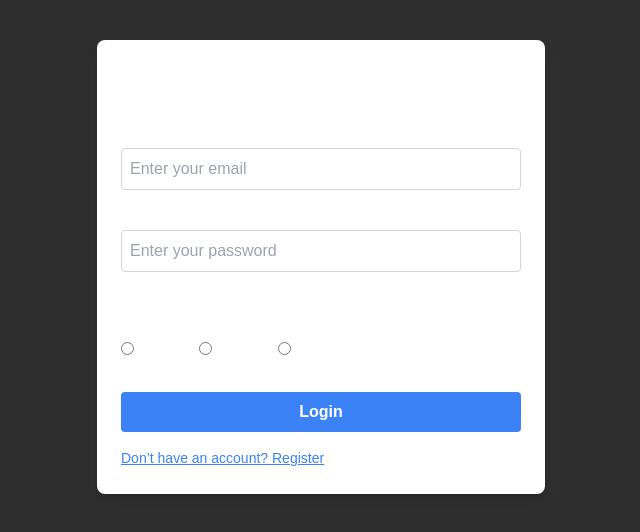
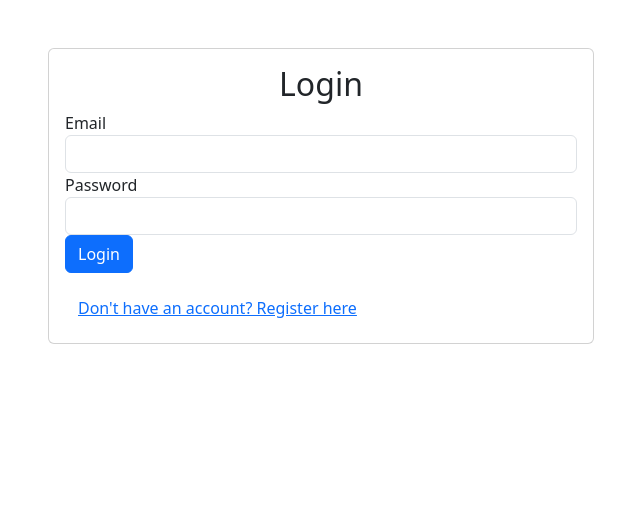
Before and after one commit to achuso/alimama, a React (Create React App) app in the folder frontend/: page / in a window 1280 px wide. Shown: the top 532 px of the page, without its empty margins (319-959 px from the left). Built offline with nearby package versions, Linux system fonts and the light colour scheme.

Commit message:
new auth page + typescript

```diff
--- a/frontend/src/App.js
+++ b/frontend/src/App.js
@@ -1,14 +1,14 @@
-import logo from './logo.svg';
+//import logo from './logo.svg';
 import './App.css';
 import {BrowserRouter, Routes, Route} from 'react-router-dom';
 
-import Welcome from './components/welcome-screen/Welcome';
+import AuthContainer from './components/Welcome-Page/AuthContainer.tsx';
 
 function App() {
   return (
     <BrowserRouter>
       <Routes>
-        <Route path="/" element={<Welcome/>} />
+        <Route path="/" element={<AuthContainer/>} />
       </Routes>
     </BrowserRouter>
   );
--- /dev/null
+++ b/frontend/src/components/Welcome-Page/AuthContainer.tsx
@@ -0,0 +1,38 @@
+import React, { useState } from 'react';
+import LoginForm from './LoginForm.tsx';
+import RegisterForm from './RegisterForm.tsx';
+
+const AuthContainer: React.FC = () => {
+    const [isLogin, setIsLogin] = useState(true);
+
+    const toggleForm = () => {
+        setIsLogin(!isLogin);
+    };
+
+    return (
+        <div className="container mt-5">
+            <div className="row justify-content-center">
+                <div className="col-md-6">
+                    <div className="card">
+                        <div className="card-body">
+                            <h2 className="card-title text-center">
+                                {isLogin ? 'Login' : 'Register'}
+                            </h2>
+                            {isLogin ? <LoginForm /> : <RegisterForm />}
+                            <button
+                                className="btn btn-link btn-block mt-3"
+                                onClick={toggleForm}
+                            >
+                                {isLogin
+                                    ? "Don't have an account? Register here"
+                                    : 'Already have an account? Login here'}
+                            </button>
+                        </div>
+                    </div>
+                </div>
+            </div>
+        </div>
+    );
+};
+
+export default AuthContainer;
--- /dev/null
+++ b/frontend/src/components/Welcome-Page/LoginForm.tsx
@@ -0,0 +1,44 @@
+import React, { useState } from 'react';
+
+const LoginForm: React.FC = () => {
+    const [email, setEmail] = useState('');
+    const [password, setPassword] = useState('');
+
+    const handleSubmit = (event: React.FormEvent) => {
+        event.preventDefault();
+        // login logic here
+        // console.log({ email, password });
+    };
+
+    return (
+        <form onSubmit={handleSubmit}>
+            <div className="form-group">
+                <label htmlFor="loginEmail">Email</label>
+                <input
+                    type="email"
+                    className="form-control"
+                    id="loginEmail"
+                    value={email}
+                    onChange={(e) => setEmail(e.target.value)}
+                    required
+                />
+            </div>
+            <div className="form-group">
+                <label htmlFor="loginPassword">Password</label>
+                <input
+                    type="password"
+                    className="form-control"
+                    id="loginPassword"
+                    value={password}
+                    onChange={(e) => setPassword(e.target.value)}
+                    required
+                />
+            </div>
+            <button type="submit" className="btn btn-primary btn-block">
+                Login
+            </button>
+        </form>
+    );
+};
+
+export default LoginForm;
--- /dev/null
+++ b/frontend/src/components/Welcome-Page/RegisterForm.tsx
@@ -0,0 +1,68 @@
+import React, { useState } from 'react';
+
+const RegisterForm: React.FC = () => {
+    const [fullName, setFullName] = useState('');
+    const [email, setEmail] = useState('');
+    const [tckn, setTckn] = useState('');
+    const [password, setPassword] = useState('');
+
+    const handleSubmit = (event: React.FormEvent) => {
+        event.preventDefault();
+        // registration logic here
+        // console.log({ fullName, email, tckn, password });
+    };
+
+    return (
+        <form onSubmit={handleSubmit}>
+            <div className="form-group">
+                <label htmlFor="registerFullName">Full Name</label>
+                <input
+                    type="text"
+                    className="form-control"
+                    id="registerFullName"
+                    value={fullName}
+                    onChange={(e) => setFullName(e.target.value)}
+                    required
+                />
+            </div>
+            <div className="form-group">
+                <label htmlFor="registerEmail">Email</label>
+                <input
+                    type="email"
+                    className="form-control"
+                    id="registerEmail"
+                    value={email}
+                    onChange={(e) => setEmail(e.target.value)}
+                    required
+                />
+            </div>
+            <div className="form-group">
+                <label htmlFor="registerTckn">TCKN</label>
+                <input
+                    type="text"
+                    className="form-control"
+                    id="registerTckn"
+                    value={tckn}
+                    onChange={(e) => setTckn(e.target.value)}
+                    required
+                />
+            </div>
+            <div className="form-group">
+                <label htmlFor="registerPassword">Password</label>
+                <input
+                    type="password"
+                    className="form-control"
+                    id="registerPassword"
+                    value={password}
+                    onChange={(e) => setPassword(e.target.value)}
+                    required
+                />
+            </div>
+            <button type="submit" className="btn btn-primary btn-block">
+                Register
+            </button>
+        </form>
+    );
+};
+
+export default RegisterForm;
--- a/frontend/src/components/welcome-screen/Welcome.css
+++ /dev/null
@@ -1,40 +0,0 @@
-@tailwind base;
-@tailwind components;
-@tailwind utilities;
-
-.alimama-container {
-  @apply max-w-md mx-auto p-6 bg-white shadow-lg rounded-lg mt-10;
-}
-
-.alimama-container h1 {
-  @apply text-3xl font-bold mb-6 text-center;
-}
-
-.alimama-container form {
-  @apply flex flex-col gap-y-4;
-}
-
-.alimama-container input[type="email"],
-.alimama-container input[type="password"] {
-  @apply p-2 w-full border border-gray-300 rounded focus:outline-none focus:border-blue-500;
-}
-
-.alimama-container .role-selection {
-  @apply mt-4;
-}
-
-.alimama-container .role-selection p {
-  @apply mb-2 font-semibold;
-}
-
-.alimama-container label {
-  @apply flex items-center gap-x-2;
-}
-
-.alimama-container button[type="submit"] {
-  @apply py-2 px-4 w-full bg-blue-500 hover:bg-blue-700 text-white font-bold rounded mt-4;
-}
-
-.toggle-button {
-  @apply mt-4 text-blue-500 hover:text-blue-700 text-sm underline;
-}
--- a/frontend/src/components/welcome-screen/Welcome.jsx
+++ /dev/null
@@ -1,80 +0,0 @@
-import React, { useState } from 'react';
-import './Welcome.css'
-
-function Welcome() {
-  const [isLogin, setIsLogin] = useState(true);
-  const [role, setRole] = useState('');
-
-  const toggleForm = () => setIsLogin(!isLogin);
-
-  const handleRoleChange = (event) => setRole(event.target.value);
-
-  return (
-    <div className="alimama-container">
-      <h1 className="text-center">{isLogin ? 'Login' : 'Register'}</h1>
-
-      <form>
-        <div>
-          <label htmlFor="email">Email</label>
-          <input type="email" id="email" placeholder="Enter your email" required />
-        </div>
-
-        <div>
-          <label htmlFor="password">Password</label>
-          <input type="password" id="password" placeholder="Enter your password" required />
-        </div>
-
-        {!isLogin && (
-          <div>
-            <label htmlFor="confirm-password">Confirm Password</label>
-            <input type="password" id="confirm-password" placeholder="Confirm your password" required />
-          </div>
-        )}
-
-        <div className="role-selection">
-          <p>Select your role:</p>
-          <div className="flex gap-x-4">
-            <label>
-              <input
-                type="radio"
-                name="role"
-                value="seller"
-                checked={role === 'seller'}
-                onChange={handleRoleChange}
-              />
-              Seller
-            </label>
-            <label>
-              <input
-                type="radio"
-                name="role"
-                value="buyer"
-                checked={role === 'buyer'}
-                onChange={handleRoleChange}
-              />
-              Buyer
-            </label>
-            <label>
-              <input
-                type="radio"
-                name="role"
-                value="admin"
-                checked={role === 'admin'}
-                onChange={handleRoleChange}
-              />
-              Admin
-            </label>
-          </div>
-        </div>
-
-        <button type="submit">{isLogin ? 'Login' : 'Register'}</button>
-      </form>
-
-      <button onClick={toggleForm} className="toggle-button">
-        {isLogin ? 'Don’t have an account? Register' : 'Already have an account? Login'}
-      </button>
-    </div>
-  );
-};
-
-export default Welcome;
--- a/frontend/src/index.js
+++ b/frontend/src/index.js
@@ -3,6 +3,7 @@ import ReactDOM from 'react-dom/client';
 import './index.css';
 import App from './App';
 import reportWebVitals from './reportWebVitals';
+import 'bootstrap/dist/css/bootstrap.min.css';
 
 const root = ReactDOM.createRoot(document.getElementById('root'));
 root.render(
```
